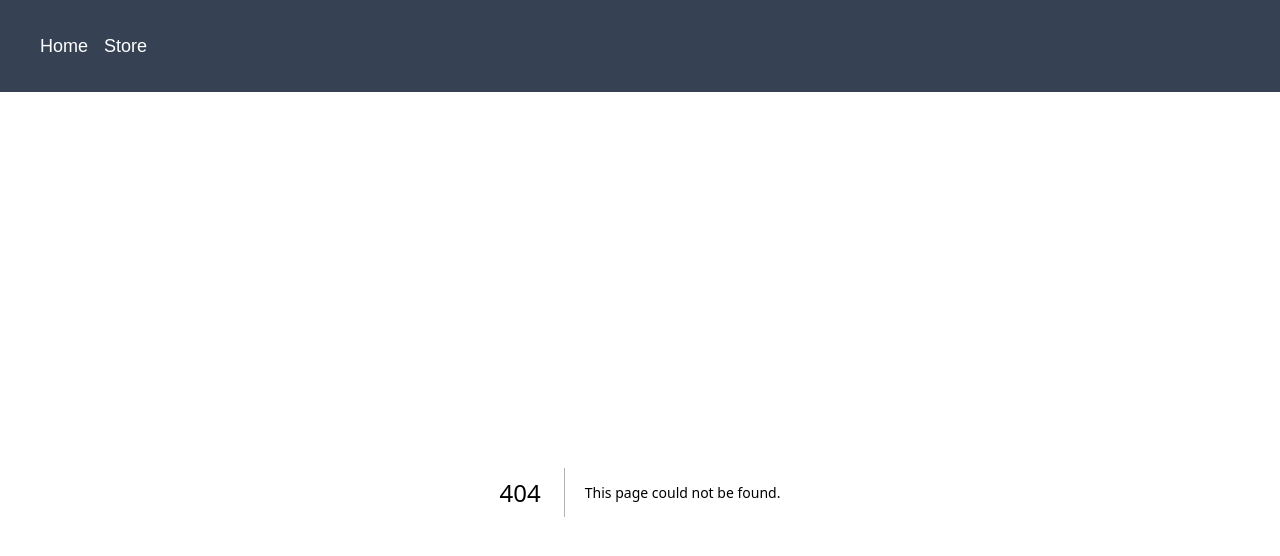
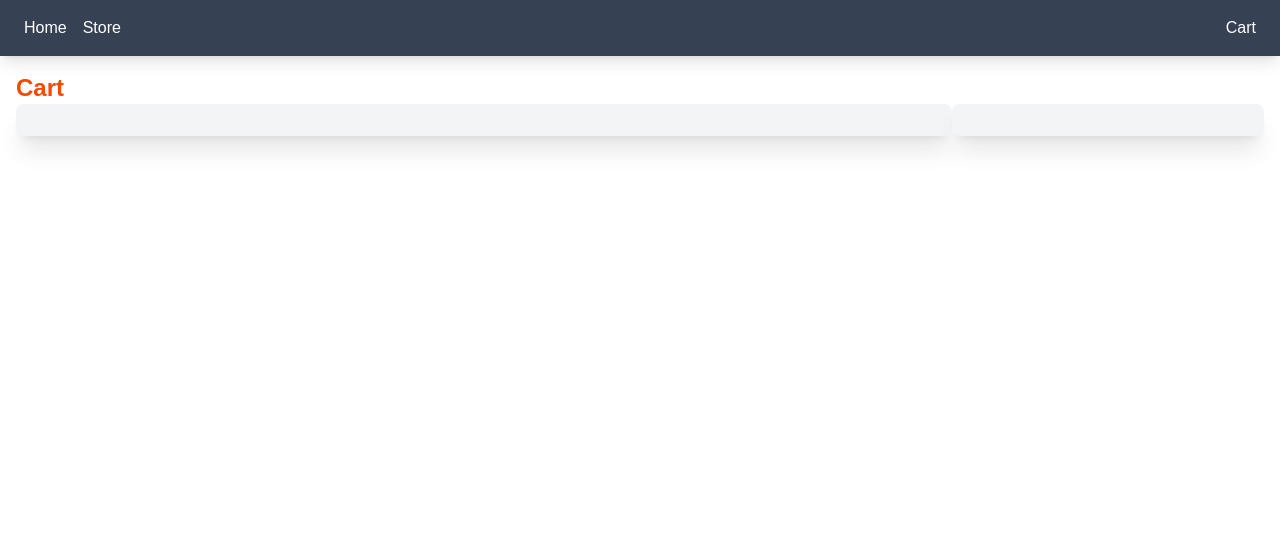
Before and after one commit to Hamzah-Mohandes/dashboard, a Next.js app: page /Cart in a window 1280 px wide. Before the commit this address had no page. Shown: the top 556 px of the page. Built offline with nearby package versions, Linux system fonts and the light colour scheme.

Commit message:
add Crat.tsx

```diff
--- /dev/null
+++ b/app/Cart/page.tsx
@@ -0,0 +1,20 @@
+import Container from '../components/Container'
+import React from 'react'
+
+function Cart() {
+    return (
+        <Container>
+            <h1 className='text-2xl font-bold text-orange-600'>Cart</h1>
+            <div className='grid grid-cols-12'>
+                <div className='col-span-9 bg-gray-100 p-4 rounded-lg shadow-xl '>
+
+                </div>
+                <div className='col-span-3 bg-gray-100 p-4 rounded-lg shadow-xl '>
+
+                </div>
+            </div>
+        </Container>
+    )
+}
+
+export default Cart
--- a/app/components/Navbar.tsx
+++ b/app/components/Navbar.tsx
@@ -1,59 +1,41 @@
 "use client"
-
-import React, { useEffect, useState } from 'react'
 
 import Container from './Container'
 import Link from 'next/link'
-import { usePathname } from 'next/navigation'
 
 function Navbar() {
-    const [isMounted, setIsMounted] = useState(false)
-    const pathname = usePathname()
-
-    useEffect(() => {
-        setIsMounted(true)
-    }, [])
-
     const navLinks = [
         { name: "Home", href: "/" },
         { name: "Store", href: "/store" },
+
     ]
 
-    // Only render the navigation after the component is mounted on the client
-    if (!isMounted) {
+
+
     return (
-            <nav className='flex gap-4 bg-gray-700 p-4 text-white text-lg'>
+        <nav className='shadow-lg bg-gray-700 flex justify-between'>
             <Container>
-                    {navLinks.map((link, index) => (
+                <div className='flex p -2 **:bg-gray-700 text-white'>
+                    {navLinks.map((link) => (
+                        <div key={link.name}>
                             <Link
-                            key={index}
                                 href={link.href}
-                            className='hover:bg-gray-600 p-2 rounded-xl transition-all duration-300 hover:text-gray-100 hover:scale-120 m-2'
+                                className='hover:bg-orange-600 p-2 rounded-xl transition-all duration-400 hover:text-gray-100 hover:scale-100 cursor-pointer'
                             >
                                 {link.name}
                             </Link>
+                        </div>
                     ))}
+                </div>
             </Container>
-            </nav>
-        )
-    }
-
-    return (
-        <nav className='flex gap-4 bg-gray-700 p-4 text-white text-lg'>
-            <Container>
-                {navLinks.map((link, index) => (
+            <div className='flex items-center mr-4 **:bg-gray-700 text-white'>
                 <Link
-                        key={index}
-                        href={link.href}
-                        className={pathname === link.href
-                            ? 'bg-gray-600 p-2 rounded-xl transition-all duration-300 hover:text-gray-100 hover:scale-120'
-                            : 'hover:bg-gray-600 p-2 rounded-xl transition-all duration-300 hover:text-gray-100 hover:scale-120 '
-                        }
+                    href="/Cart"
+                    className='hover:bg-orange-600 p-2 rounded-xl transition-all duration-400 hover:text-gray-100 hover:scale-100 cursor-pointer'
                 >
-                        {link.name}
+                    Cart
                 </Link>
-                ))}
-            </Container>
+            </div>
         </nav>
     )
 }
```
Also changed, not shown: 1 other file (tests, documents, lock files or other folders). Lines whose indentation alone changed are shown as unchanged.
